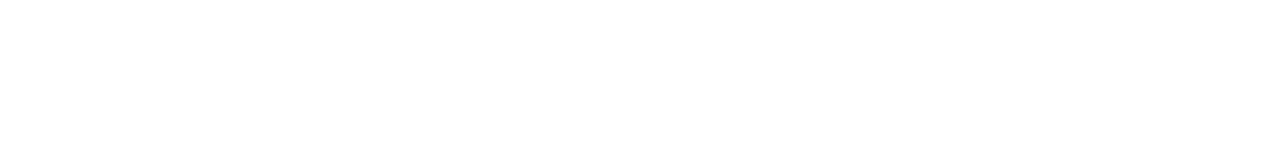
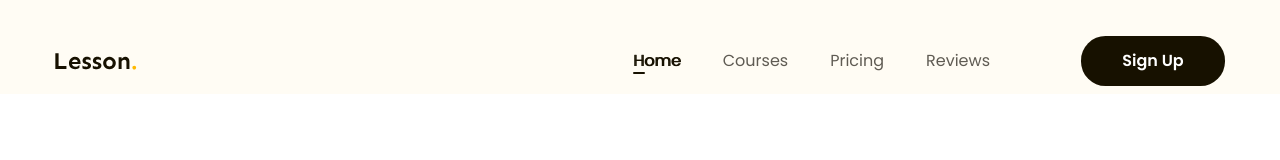
Before and after one commit to tranvanhailam/hailam-project-02, a plain HTML site: page index.html in a window 1280 px wide. Shown: the top 160 px of the page. Drawn offline with Linux system fonts and the light colour scheme; a web font is replaced by a local one.

Commit message:
make header

```diff
--- a/assets/css/style.css
+++ b/assets/css/style.css
@@ -0,0 +1,107 @@
+* {
+    box-sizing: border-box;
+}
+
+html {
+    font-size: 62.5%;
+}
+
+body {
+    font-size: 1.6rem;
+    font-family: Poppins, sans-serif;
+}
+
+/* Common */
+
+.content {
+    width: 1170px;
+    max-width: calc(100% - 48px);
+    margin-left: auto;
+    margin-right: auto;
+}
+
+.btn {
+    display: inline-block;
+    min-width: 118px;
+    height: 50px;
+
+    border-radius: 24.5px;
+    background: #171100;
+    color: #fff;
+    text-align: center;
+    font-size: 1.6rem;
+    font-weight: 600;
+}
+.btn:hover {
+    opacity: 0.85;
+}
+
+a {
+    text-decoration: none;
+}
+
+/* Header */
+
+.header {
+    background: #fffcf4;
+}
+
+.fixed {
+    position: sticky;
+    top: -28px;
+}
+
+.header .body {
+    display: flex;
+    align-items: center;
+    padding: 36px 0 8px;
+}
+
+.nav {
+    margin-left: auto;
+}
+
+.nav ul {
+    display: flex;
+}
+
+.nav a {
+    position: relative;
+    /* display: inline-block; */
+    color: #5f5b53;
+    text-align: center;
+    font-size: 1.6rem;
+    font-weight: 400;
+    padding: 8px 21px;
+}
+
+.nav a:hover,
+.nav li.active a {
+    color: #171100;
+    text-align: center;
+    font-size: 1.6rem;
+    text-shadow: 1px 0 0 currentColor;
+}
+
+.nav li.active a::after {
+    position: absolute;
+    left: 21px;
+    bottom: 6px;
+    content: "";
+    display: block;
+    width: 12px;
+    height: 2px;
+    flex-shrink: 0;
+    border-radius: 1px;
+    background: #171100;
+}
+
+.header .sign-up-btn {
+    min-width: 144px;
+    padding: 11px 41px;
+    line-height: 1.75;
+}
+
+.header .action{
+    margin-left: 70px;
+}
--- a/index.html
+++ b/index.html
@@ -1,15 +1,60 @@
 <!DOCTYPE html>
 <html lang="en">
     <head>
-    <meta charset="UTF-8">
-    <meta name="viewport" content="width=device-width, initial-scale=1.0">
+        <meta charset="UTF-8" />
+        <meta name="viewport" content="width=device-width, initial-scale=1.0" />
         <title>Lesson.</title>
         <!-- Reset CSS -->
-     <link rel="stylesheet" href="./assets/css/reset.css">
+        <link rel="stylesheet" href="./assets/css/reset.css" />
+        <!-- Fonts Sen -->
+        <link rel="preconnect" href="https://fonts.googleapis.com" />
+        <link rel="preconnect" href="https://fonts.gstatic.com" crossorigin />
+        <link
+            href="https://fonts.googleapis.com/css2?family=Lato:ital,wght@0,100;0,300;0,400;0,700;0,900;1,100;1,300;1,400;1,700;1,900&family=Playfair+Display:ital,wght@0,400..900;1,400..900&display=swap"
+            rel="stylesheet"
+        />
+        <!-- Fonts Poppins -->
+        <link rel="preconnect" href="https://fonts.googleapis.com" />
+        <link rel="preconnect" href="https://fonts.gstatic.com" crossorigin />
+        <link
+            href="https://fonts.googleapis.com/css2?family=Lato:ital,wght@0,100;0,300;0,400;0,700;0,900;1,100;1,300;1,400;1,700;1,900&family=Playfair+Display:ital,wght@0,400..900;1,400..900&family=Poppins:ital,wght@0,100;0,200;0,300;0,400;0,500;0,600;0,700;0,800;0,900;1,100;1,200;1,300;1,400;1,500;1,600;1,700;1,800;1,900&display=swap"
+            rel="stylesheet"
+        />
         <!-- Style CSS -->
-      <link rel="stylesheet" href="./assets/css/style.css">
+        <link rel="stylesheet" href="./assets/css/style.css" />
     </head>
     <body>
-
+        <main style="height: 5000px;">
+            <!-- Header -->
+            <header class="header fixed">
+                <div class="content">
+                    <div class="body">
+                        <!-- Logo -->
+                        <img src="./assets/img/logo.svg" alt="Lesson." class="logo">
+                        <!-- Navbar -->
+                         <nav class="nav">
+                            <ul>
+                                <li class="active">
+                                    <a href="#!">Home</a>
+                                </li>
+                                <li>
+                                    <a href="#!">Courses</a>
+                                </li>
+                                <li>
+                                    <a href="#!">Pricing</a>
+                                </li>
+                                <li>
+                                    <a href="#!">Reviews</a>
+                                </li>
+                            </ul>
+                         </nav>
+                         <!-- Action -->
+                          <div class="action">
+                            <a href="#!" class="btn sign-up-btn">Sign Up</a>
+                          </div>
+                    </div>
+                </div>
+            </header>
+        </main>
     </body>
 </html>
```
Also changed, not shown: assets/img/logo.svg (added). Lines whose indentation alone changed are shown as unchanged.
